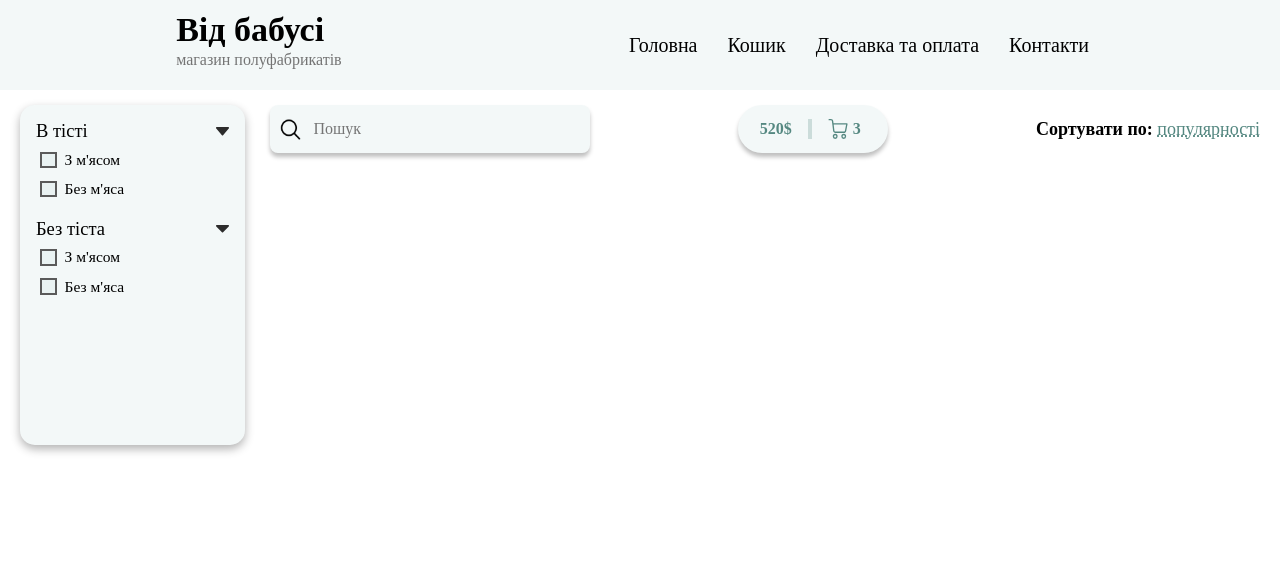
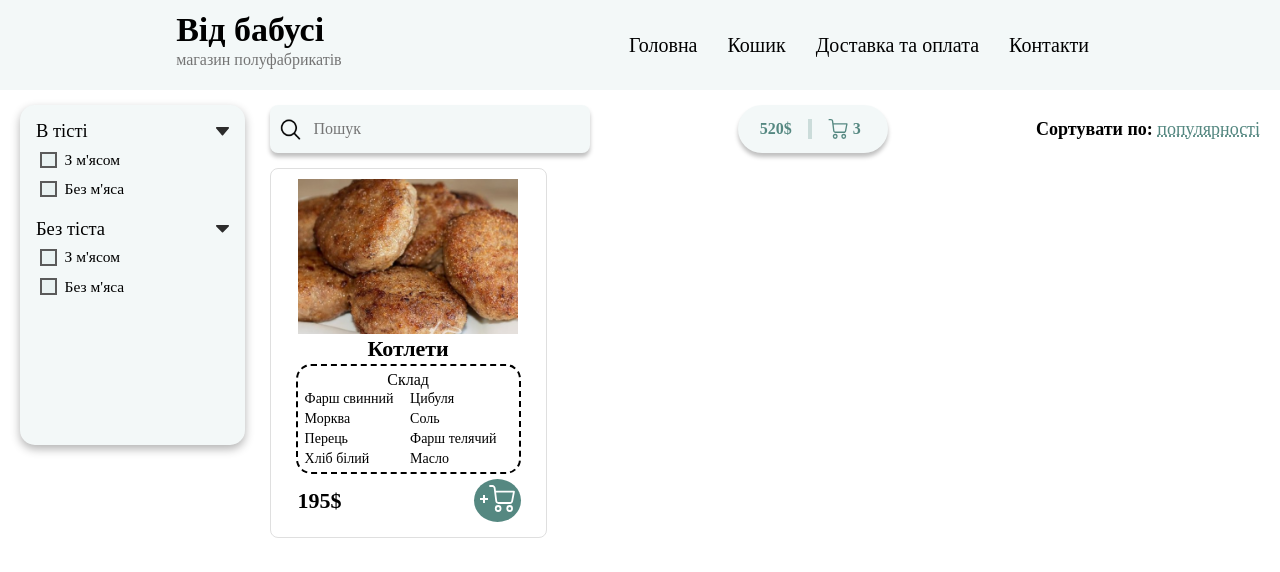
Before and after one commit to bassb0osted/reactjs-product-site, a React (Create React App) app: page / in a window 1280 px wide. Shown: the top 572 px of the page. Built offline with nearby package versions, Linux system fonts and the light colour scheme.

Commit message:
Added section with items

```diff
--- a/src/index.css
+++ b/src/index.css
@@ -61,4 +61,4 @@ ul, li {
 
 a {text-decoration: none}
 
-@import url('https://fonts.googleapis.com/css2?family=Rubik:wght@400;500;700&display=swap');
+@import url('https://fonts.googleapis.com/css2?family=Rubik:wght@300;400;500;700&display=swap');
--- a/src/pages/home/components/Items/Item.jsx
+++ b/src/pages/home/components/Items/Item.jsx
@@ -1,8 +1,44 @@
 import './styles.css'
+
+import testImg from './im.png';
+
+import addIco from '../../../../icons/add_item.svg';
 
 export default function Item() {
     return(
-        <div>
+        <div className='item-container'>
+            <img src={testImg} alt='img' height='155px'/>
+            <h2>Котлети</h2>
+
+            <div className='item-info'>
+                <h4>Склад</h4>
+
+                <div>
+                    <p>Фарш свинний</p>
+                    <p>Цибуля</p>
+                    <p>Морква</p>
+                    <p>Соль</p>
+                    <p>Перець</p>
+                    <p>Фарш телячий</p>
+                    <p>Хліб білий</p>
+                    <p>Масло</p>
+                    <p>Мука</p>
+                    <p>Фарш телячий</p>
+                    <p>Хліб білий</p>
+                    <p>Масло</p>
+                    <p>Мука</p>
+                </div>
+            </div>
+
+            <div className='item-bottom-panel'>
+
+                <h2>195$</h2>
+
+                <div className='item-add-button'>
+                    <img src={addIco} alt='Add item'/>
+                </div>
+
+            </div>
 
         </div>
     )
--- a/src/pages/home/components/Items/Items.jsx
+++ b/src/pages/home/components/Items/Items.jsx
@@ -1,9 +1,20 @@
 import './styles.css'
 
+import Item from './Item'
+
+import { useState } from 'react/cjs/react.development';
+
 export default function Items() {
+
+    const [items, setItems] = useState([
+        {
+
+        }
+    ]);
+
     return(
-        <div>
-
+        <div className='items-container'>
+            <Item />
         </div>
-    )
+    );
 }
--- a/src/pages/home/components/Items/styles.css
+++ b/src/pages/home/components/Items/styles.css
@@ -0,0 +1,97 @@
+/*Styles of items*/
+.items-container {
+    display: flex;
+
+    margin: 15px 0px;
+
+}
+
+
+/*Styles of one item*/
+.item-container {
+    display: flex;
+    flex-direction: column;
+    align-items: center;
+
+    padding: 10px 25px;
+
+    border: 1px solid #DFDFDF;
+    box-sizing: border-box;
+    border-radius: 8px;
+
+    user-select: none;
+}
+
+.item-container h2 {
+    font-size: 22px;
+    margin: 2px;
+}
+
+.item-container h4 {
+    font-weight: 500;
+}
+
+.item-info {
+    display: flex;
+    flex-direction: column;
+    flex-wrap: nowrap;
+    align-items: center;
+
+    max-width: 225px;
+    max-height: 110px;
+
+    border: 2px dashed #000000;
+    box-sizing: border-box;
+    border-radius: 15px;
+    padding: 5px;
+}
+
+.item-info > div {
+    display: flex;
+    flex-direction: row;
+    justify-content: space-between;
+    flex-wrap: wrap;
+
+    overflow-y: auto;
+    overflow-x: hidden;
+
+    height: 100%;
+    width: 100%;
+}
+
+.item-info p {
+    flex: 1 0 40%;
+    margin: 2px;
+    font-family: Rubik;
+    font-style: normal;
+    font-weight: 300;
+    font-size: 14px;
+}
+
+.item-info > div::-webkit-scrollbar {
+    width: 1px;
+}
+
+/*Bottom of item (price and button)*/
+.item-bottom-panel {
+    display: flex;
+    justify-content: space-between;
+    align-items: center;
+
+    width: 100%;
+    margin: 5px 0px;
+}
+
+.item-add-button {
+    background-color: #558881;
+    padding: 6px;
+    border-radius: 50%;
+
+    cursor: pointer;
+
+    transition: 0.5s;
+}
+
+.item-add-button:hover {
+    background-color: black;
+}
--- a/src/pages/home/home.jsx
+++ b/src/pages/home/home.jsx
@@ -5,6 +5,7 @@ import Categories from './components/Categories/Categories';
 import Search from './components/Toolbar/Search';
 import CartButton from './components/Toolbar/CartButton';
 import Sorting from './components/Toolbar/Sorting';
+import Items from './components/Items/Items';
 
 export default function Home() {
     return(
@@ -31,6 +32,8 @@ export default function Home() {
 
                         </div>
 
+                        <Items />
+
                     </div>
 
                 </div>
```
Also changed, not shown: src/pages/home/components/Items/AddButton.jsx (deleted, +0 -9 lines), src/icons/add_item.svg (added), src/pages/home/components/Items/im.png (added).
